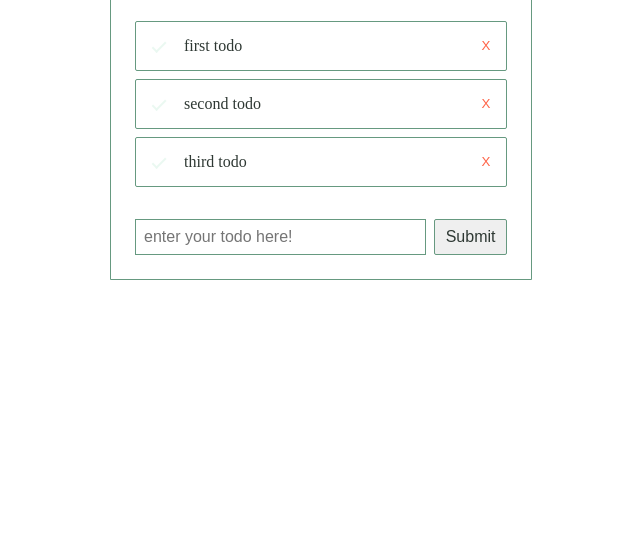
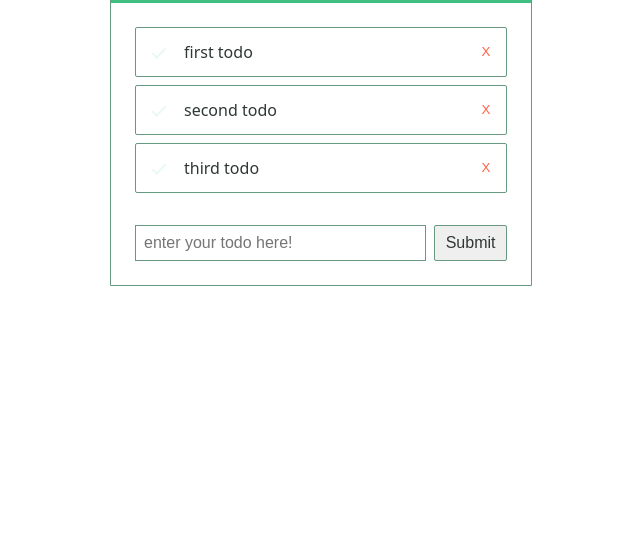
Before and after one commit to starsuit/FAC16-todo-app, a website: page skeleton/index.html in a window 1280 px wide. Shown: the part 244-800 px from the top of the page, without its empty margins (319-959 px from the left). Drawn offline with Linux system fonts and the light colour scheme.

Commit message:
change font family

```diff
--- a/skeleton/style.css
+++ b/skeleton/style.css
@@ -2,6 +2,7 @@ body {
   margin: 0;
   display: flex;
   justify-content: center;
+  font-family: system-ui, sans-serif;
 }
 
 .button-delete {
```
